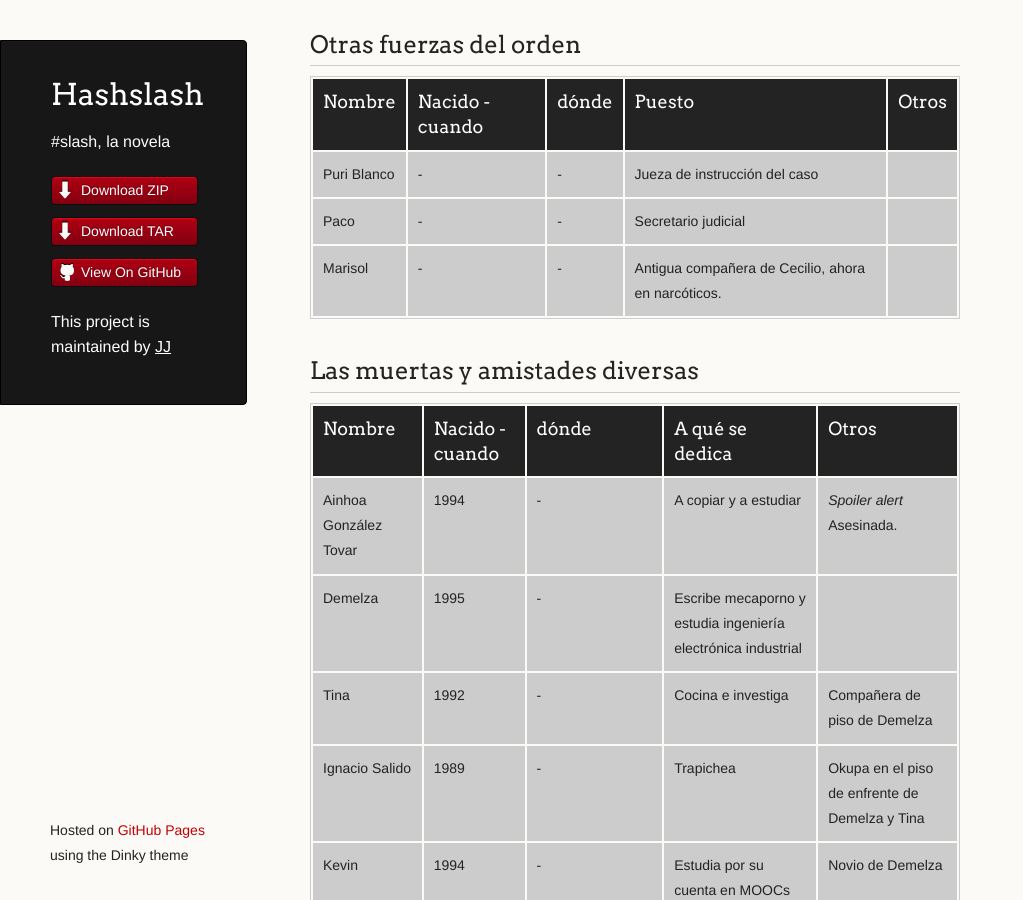
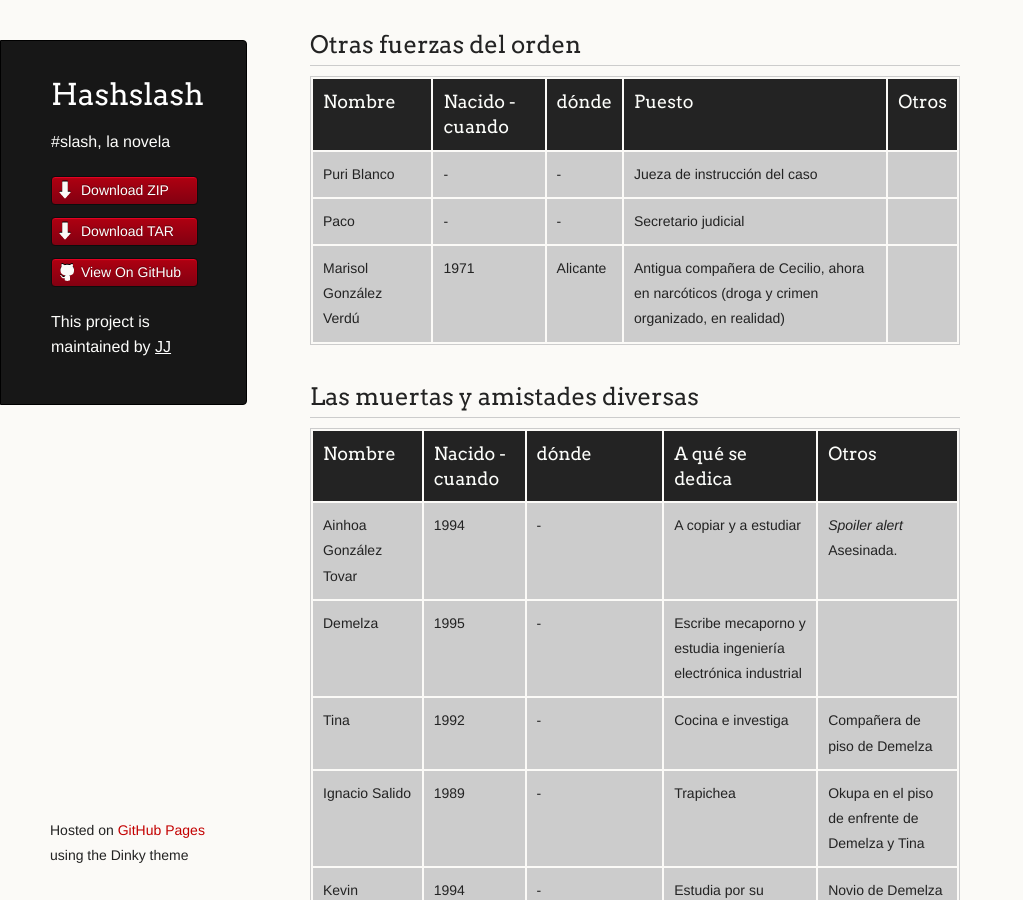
Before and after one commit to JJ/HashSlash, a Jekyll site: the page built from texto/personajes.md, in a window 1280 px wide and 900 px high, scrolled down 614 px. Shown: the whole window, without its empty margins (0-1023 px from the left). Built offline with Jekyll 4.4.1, drawn with Linux system fonts in a browser that asks for light colours.

Commit message:
Sync texto/personajes.md from master to gh-pages

```diff
--- a/texto/personajes.md
+++ b/texto/personajes.md
@@ -22,7 +22,7 @@ Nombre | Nacido - cuando | dónde |  Puesto | Otros
 --- |--- |--- |--- | ---
 Puri Blanco | - | - | Jueza de instrucción del caso |
 Paco | - | - | Secretario judicial
-Marisol  | - | - | Antigua compañera de Cecilio, ahora en narcóticos.
+Marisol González Verdú | 1971 | Alicante | Antigua compañera de Cecilio, ahora en narcóticos (droga y crimen organizado, en realidad)
 
 Las muertas y amistades diversas
 ---
```
